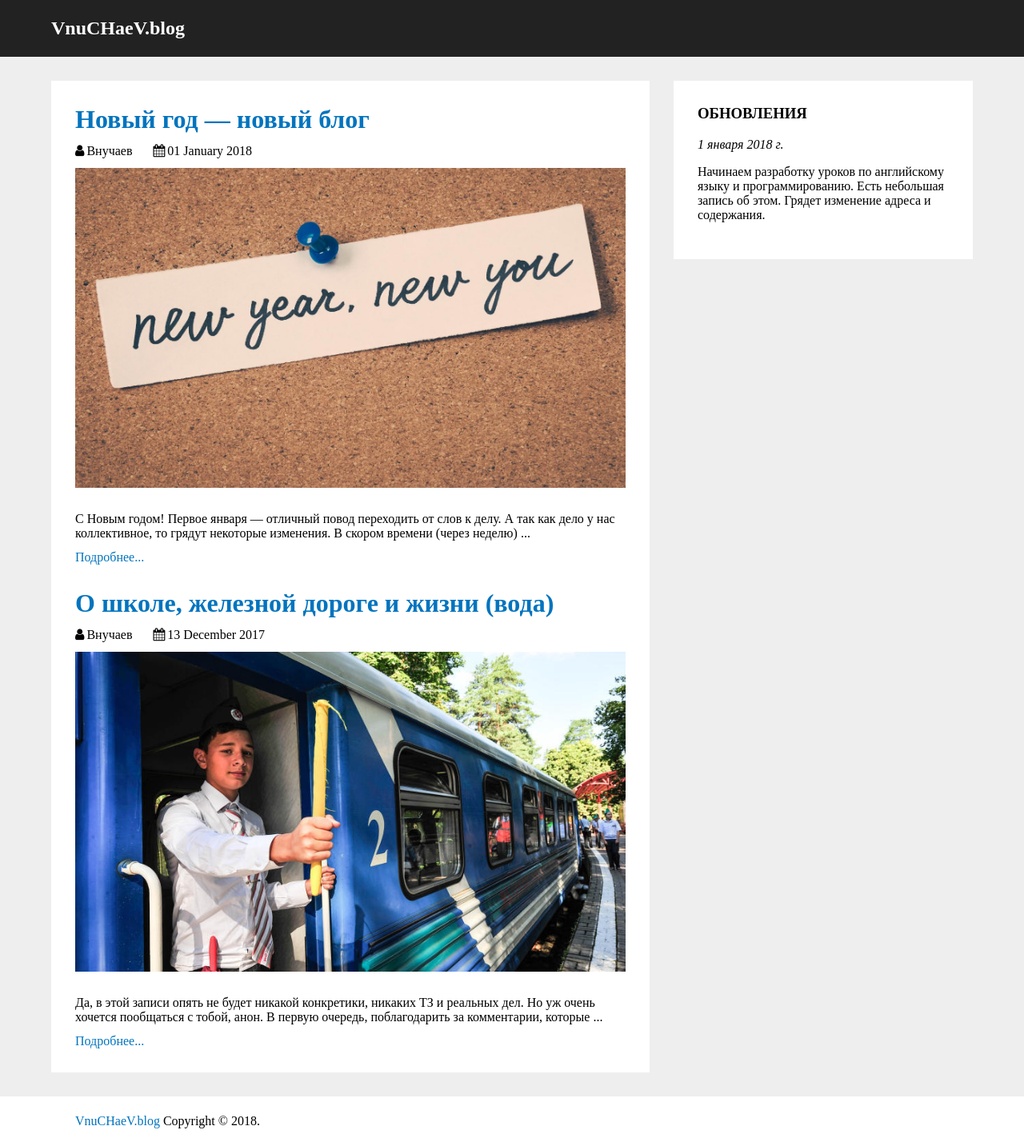
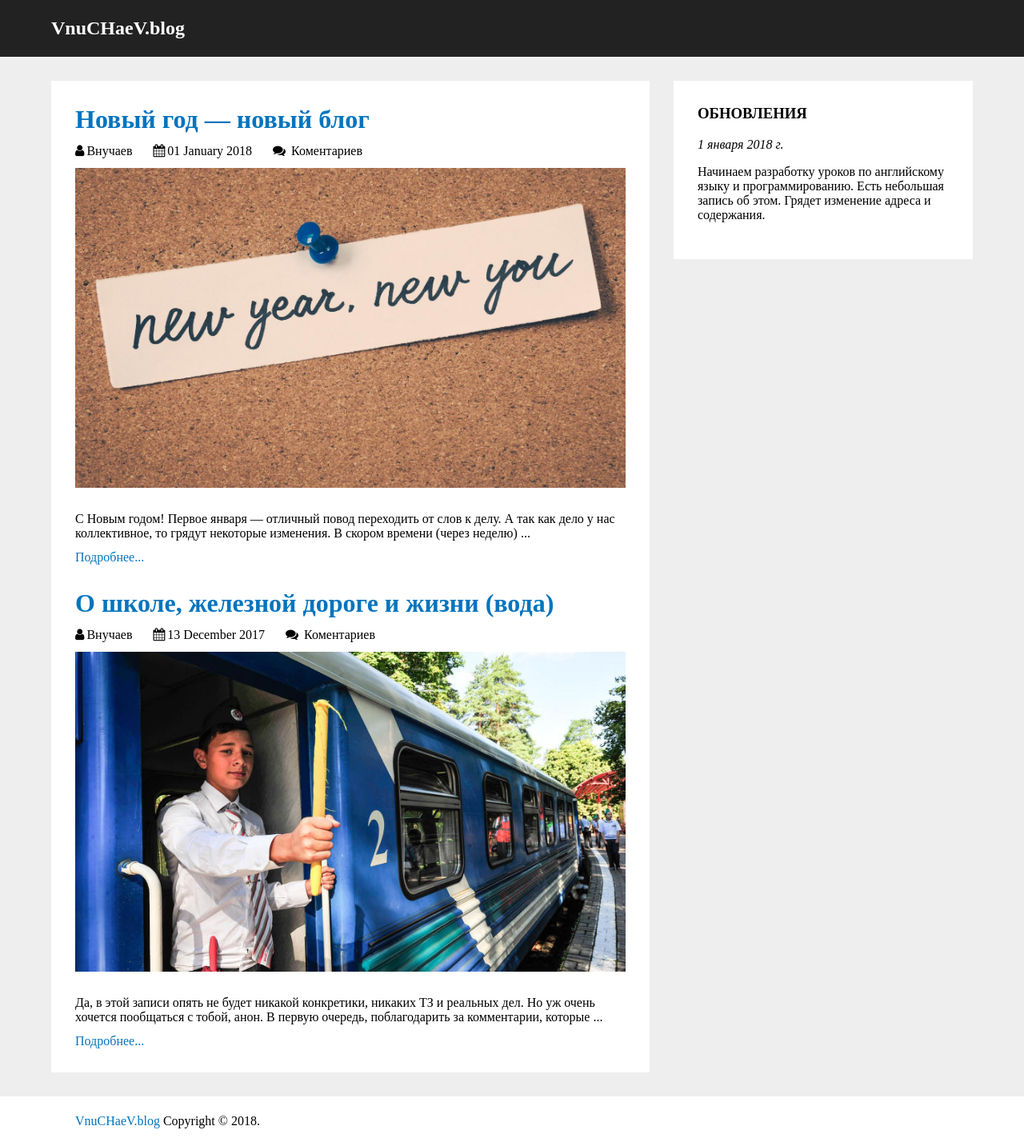
Before and after one commit to vitoyucepi/blog, a Jekyll site: the page built from index.html, in a window 1280 px wide. Shown: the whole page at 80% size. Built offline with Jekyll 4.4.1, drawn with Linux system fonts in a browser that asks for light colours; some of the changed lines change nothing that is shown.

Commit message:
trying to count comments

```diff
--- a/index.html
+++ b/index.html
@@ -8,11 +8,21 @@ layout: main
     </div>
 {% else %}
     {% for post in site.posts %}
+        {% assign commentsQuantity = site.data.comments[page.slug].size %}
+        {% case commentsQuantity | modulo:10 %}
+        {% when 1 %}
+            {% assign commentsWord = "Коментариев" %}
+        {% when 2 or 3 or 4 %}
+            {% assign commentsWord = "Коментария" %}
+        {% else %}
+            {% assign commentsWord = "Коментариев" %}
+        {% endcase %}
         <div class="postitem">
             <div class="postheader">
                 <h1><a href="{{ site.baseurl | append: post.url }}">{{ post.title }}</a></h1>
                 <div class="postauthor"><i class="fa fa-user"></i>{{ post.author }}</div>
                 <div class="postdate"><i class="fa fa-calendar"></i>{{ post.date | date: "%d %B %Y" }}</div>
+                <div class="postcomments"><i class="fa fa-comments"></i>{{ commentsQuantity }} {{ commentsWord }}</div>
                 <a href="{{ site.baseurl | append: post.url }}">
                     <img class="postimage" src="{{ site.baseurl }}/{{ post.image }}">
                 </a>
```
